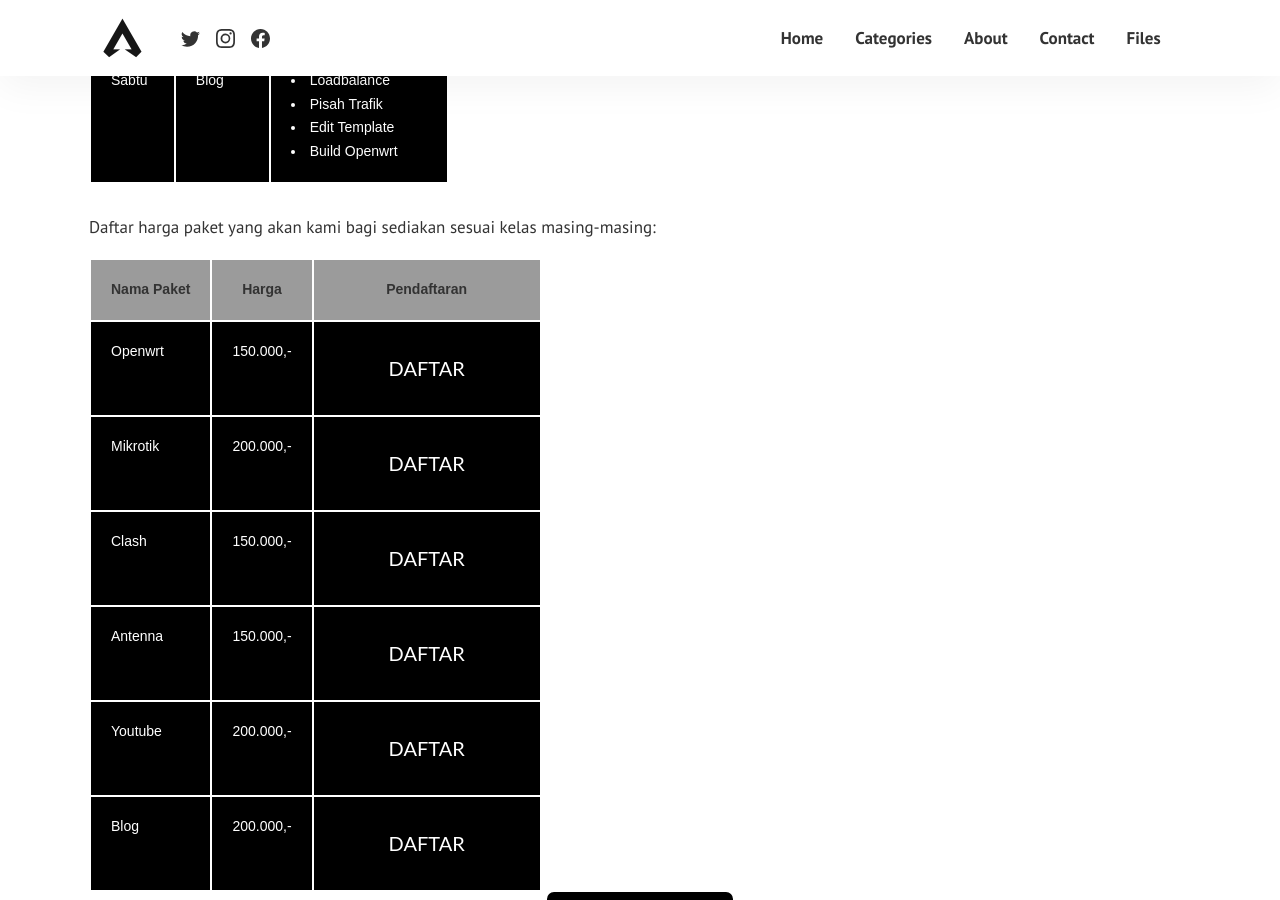
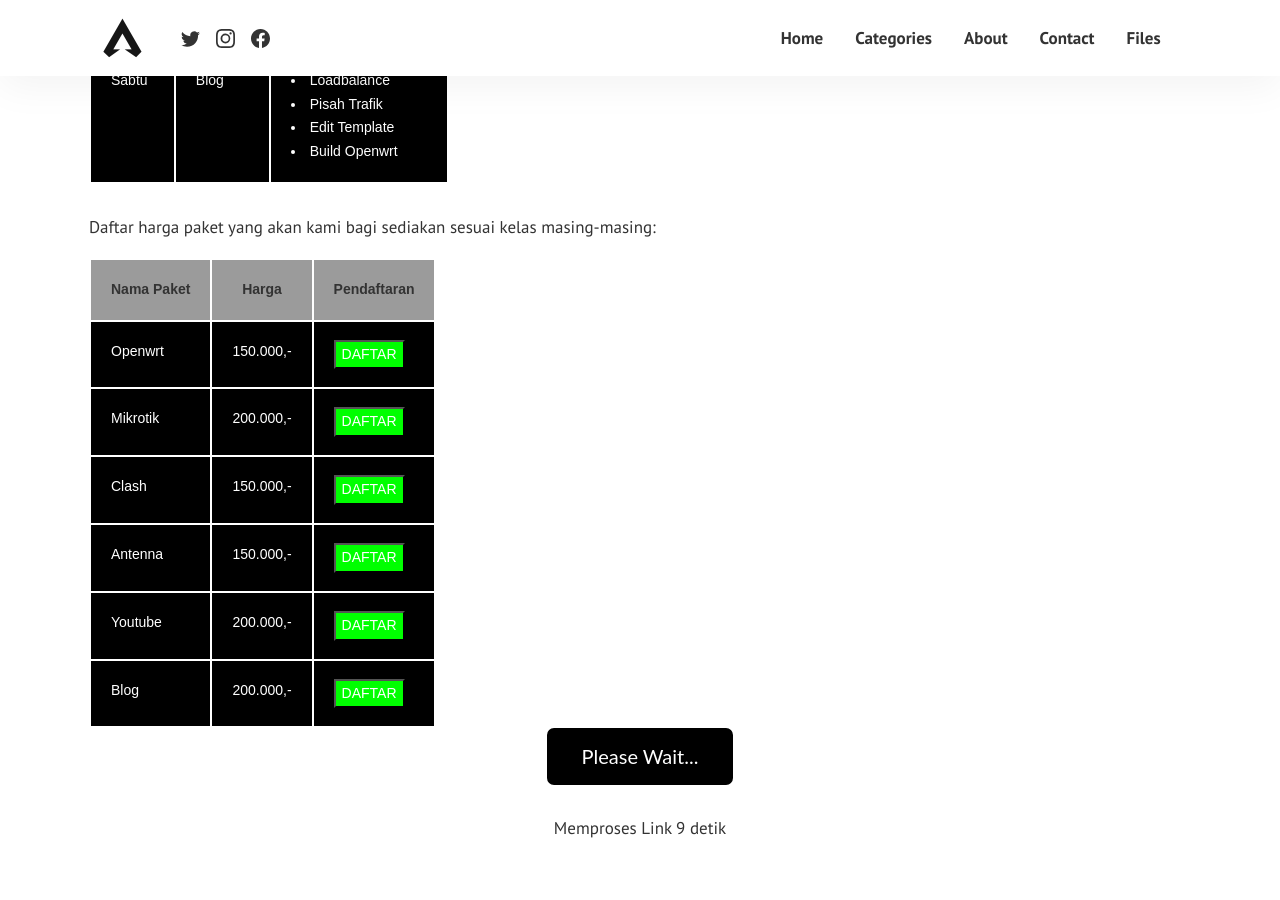
Before and after one commit to mwnsofficial/idtechannel, a Jekyll site: the page built from pages/download/idtechannel-v1.md, in a window 1280 px wide and 900 px high, scrolled down 1563 px. Built offline with Jekyll 4.4.1, drawn with Linux system fonts in a browser that asks for light colours; comment, search, counter and statistics services are not loaded.

Commit message:
Update safelink.html

```diff
--- a/_layouts/safelink.html
+++ b/_layouts/safelink.html
@@ -276,32 +276,32 @@
   <tr>
     <td class="tg-7k2u"><span style="color:#FFF">Openwrt</span></td>
     <td class="tg-7k2u"><span style="color:#FFF">150.000,-</span></td>
-    <td class="tg-7k2u"><span style="color:#FFF"><button onclick="daftarlink('')" class="visit-link button1">DAFTAR</button></span></td>
+    <td class="tg-7k2u"><span><button onclick="daftarlink('')" style="background:lime;color:white">DAFTAR</button></span></td>
   </tr>
   <tr>
     <td class="tg-7k2u"><span style="color:#FFF">Mikrotik</span></td>
     <td class="tg-7k2u"><span style="color:#FFF">200.000,-</span></td>
-    <td class="tg-7k2u"><span style="color:#FFF"><button onclick="daftarlink('')" class="visit-link button1">DAFTAR</button></span></td>
+    <td class="tg-7k2u"><span><button onclick="daftarlink('')" style="background:lime;color:white">DAFTAR</button></span></td>
   </tr>
   <tr>
     <td class="tg-7k2u"><span style="color:#FFF">Clash</span></td>
     <td class="tg-7k2u"><span style="color:#FFF">150.000,-</span></td>
-    <td class="tg-7k2u"><span style="color:#FFF"><button onclick="daftarlink('')" class="visit-link button1">DAFTAR</button></span></td>
+    <td class="tg-7k2u"><span><button onclick="daftarlink('')" style="background:lime;color:white">DAFTAR</button></span></td>
   </tr>
   <tr>
     <td class="tg-7k2u"><span style="color:#FFF">Antenna</span></td>
     <td class="tg-7k2u"><span style="color:#FFF">150.000,-</span></td>
-    <td class="tg-7k2u"><span style="color:#FFF"><button onclick="daftarlink('')" class="visit-link button1">DAFTAR</button></span></td>
+    <td class="tg-7k2u"><span><button onclick="daftarlink('')" style="background:lime;color:white">DAFTAR</button></span></td>
   </tr>
   <tr>
     <td class="tg-7k2u"><span style="color:#FFF">Youtube</span></td>
     <td class="tg-7k2u"><span style="color:#FFF">200.000,-</span></td>
-    <td class="tg-7k2u"><span style="color:#FFF"><button onclick="daftarlink('')" class="visit-link button1">DAFTAR</button></span></td>
+    <td class="tg-7k2u"><span><button onclick="daftarlink('')" style="background:lime;color:white">DAFTAR</button></span></td>
   </tr>
   <tr>
     <td class="tg-7k2u"><span style="color:#FFF">Blog</span></td>
     <td class="tg-7k2u"><span style="color:#FFF">200.000,-</span></td>
-    <td class="tg-7k2u"><span style="color:#FFF"><button onclick="daftarlink('')" class="visit-link button1">DAFTAR</button></span></td>
+    <td class="tg-7k2u"><span><button onclick="daftarlink('')" style="background:lime;color:white">DAFTAR</button></span></td>
   </tr>
 </tbody>
 </table>
```
